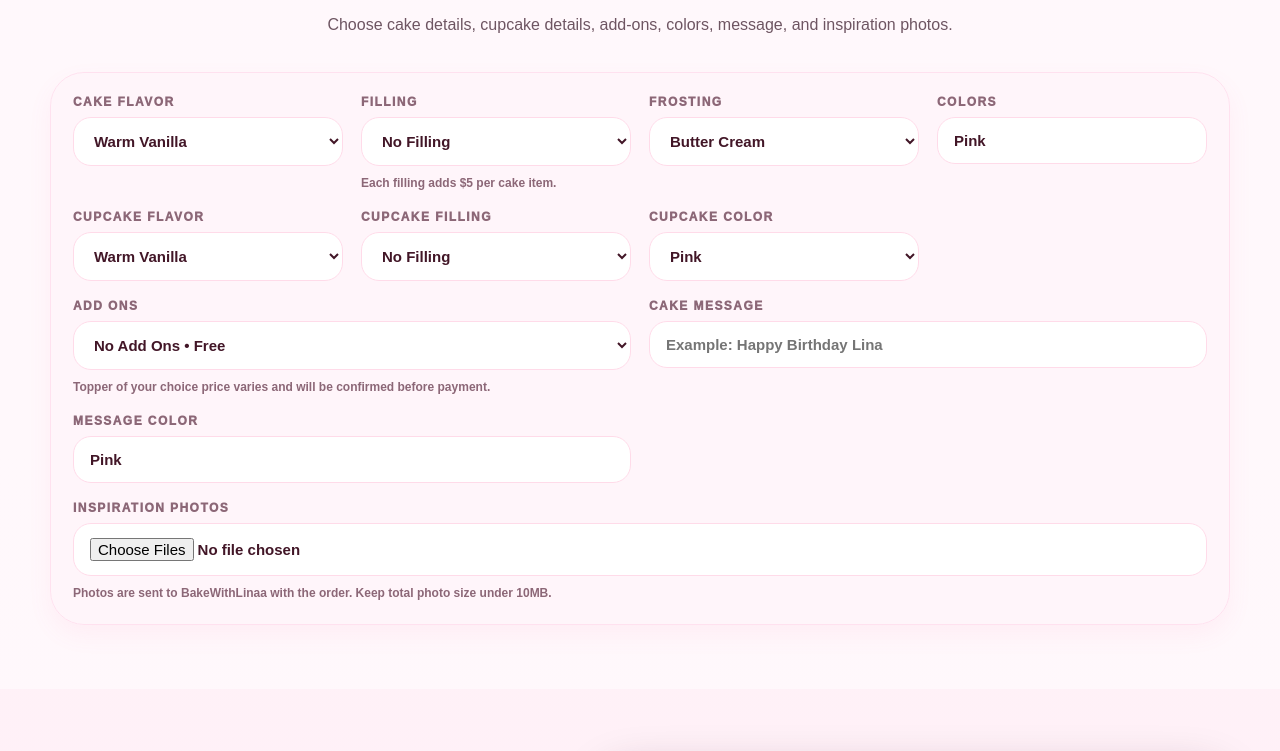
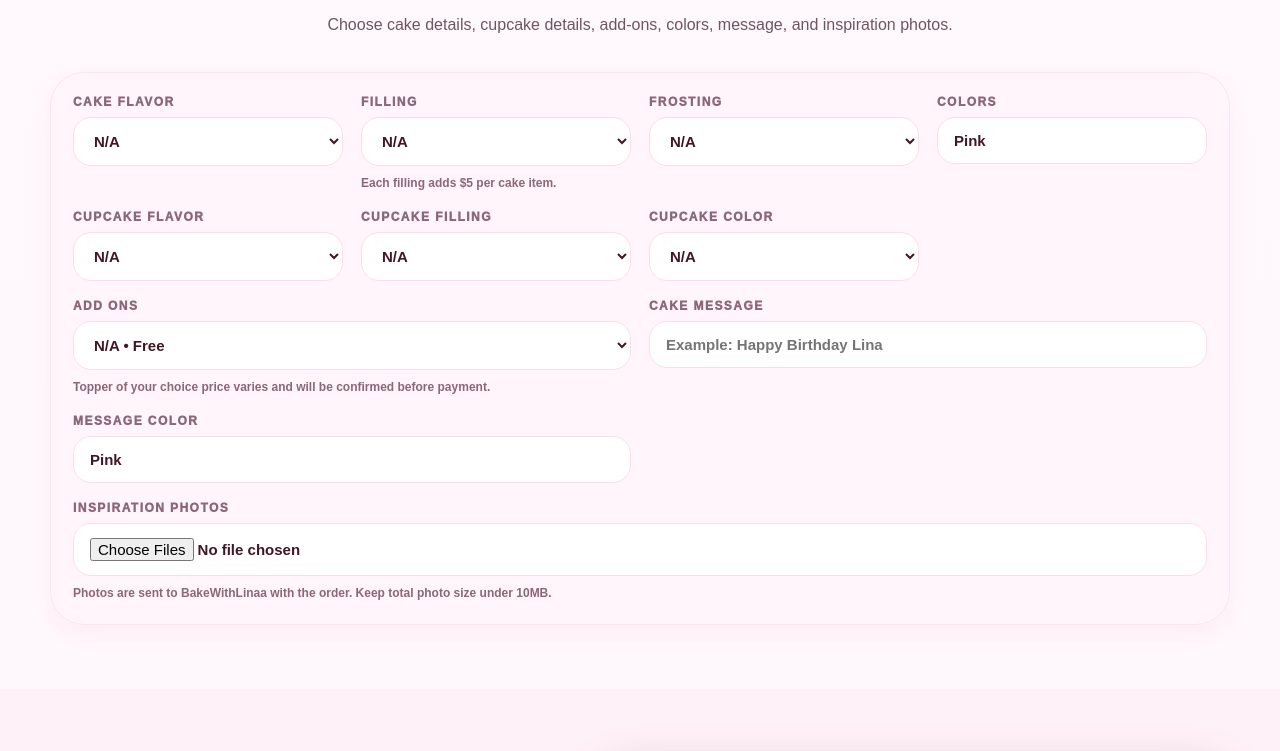
Before and after one commit to yucksservices/bakewithlinaa, a React (Vite) app: page / in a window 1280 px wide. Shown: the part 3733-4484 px from the top of the page. Built offline with nearby package versions, Linux system fonts and the light colour scheme; no server answers.

Commit message:
Update App.jsx

```diff
--- a/src/App.jsx
+++ b/src/App.jsx
@@ -100,14 +100,15 @@ const products = [
 ];
 
 const categories = ["All", "Cakes", "Cupcakes", "Cookies", "Desserts"];
-const cakeFlavors = ["Warm Vanilla", "Rich Fudge Chocolate", "Red Velvet Love", "Birthday Sprinkle", "Spiced Carrot", "Sweet Strawberry"];
-const fillings = ["No Filling", "Strawberry +$5", "Nutella +$5", "Cookie Butter +$5", "Bananas +$5", "Cookies of Your Choice +$5"];
-const frostings = ["Butter Cream", "Whipped Cream"];
-const cupcakeFlavors = ["Warm Vanilla", "Rich Fudge Chocolate", "Red Velvet Love", "Birthday Sprinkle", "Sweet Strawberry"];
-const cupcakeFillings = ["No Filling", "Strawberry", "Nutella", "Cookie Butter", "Bananas", "Cookies of Your Choice"];
-const cupcakeColors = ["Pink", "White", "Gold", "Purple", "Baby Blue", "Red", "Pastel Mix", "Custom Colors"];
+const cakeFlavors = ["N/A", "Warm Vanilla", "Rich Fudge Chocolate", "Red Velvet Love", "Birthday Sprinkle", "Spiced Carrot", "Sweet Strawberry"];
+const fillings = ["N/A", "No Filling", "Strawberry +$5", "Nutella +$5", "Cookie Butter +$5", "Bananas +$5", "Cookies of Your Choice +$5"];
+const frostings = ["N/A", "Butter Cream", "Whipped Cream"];
+const cupcakeFlavors = ["N/A", "Warm Vanilla", "Rich Fudge Chocolate", "Red Velvet Love", "Birthday Sprinkle", "Sweet Strawberry"];
+const cupcakeFillings = ["N/A", "No Filling", "Strawberry", "Nutella", "Cookie Butter", "Bananas", "Cookies of Your Choice"];
+const cupcakeColors = ["N/A", "Pink", "White", "Gold", "Purple", "Baby Blue", "Red", "Pastel Mix", "Custom Colors"];
 const colors = ["Pink", "White", "Gold", "Purple", "Baby Blue", "Red", "Pastel Mix", "Custom Colors"];
 const addOns = [
+  { label: "N/A", price: 0 },
   { label: "No Add Ons", price: 0 },
   { label: "Handmade Bows", price: 0 },
   { label: "Custom Color Bows", price: 5 },
@@ -234,7 +235,7 @@ export default function App() {
   }, [category, search]);
 
   const cakeQuantity = cart.reduce((sum, item) => (item.category === "Cakes" ? sum + item.quantity : sum), 0);
-  const fillingCost = custom.filling === "No Filling" ? 0 : cakeQuantity * 5;
+  const fillingCost = ["N/A", "No Filling"].includes(custom.filling) ? 0 : cakeQuantity * 5;
   const selectedAddOn = addOns.find((item) => item.label === custom.addOn) || addOns[0];
   const addOnCost = selectedAddOn.varies ? 0 : selectedAddOn.price;
   const productSubtotal = cart.reduce((sum, item) => sum + item.price * item.quantity, 0);
```
